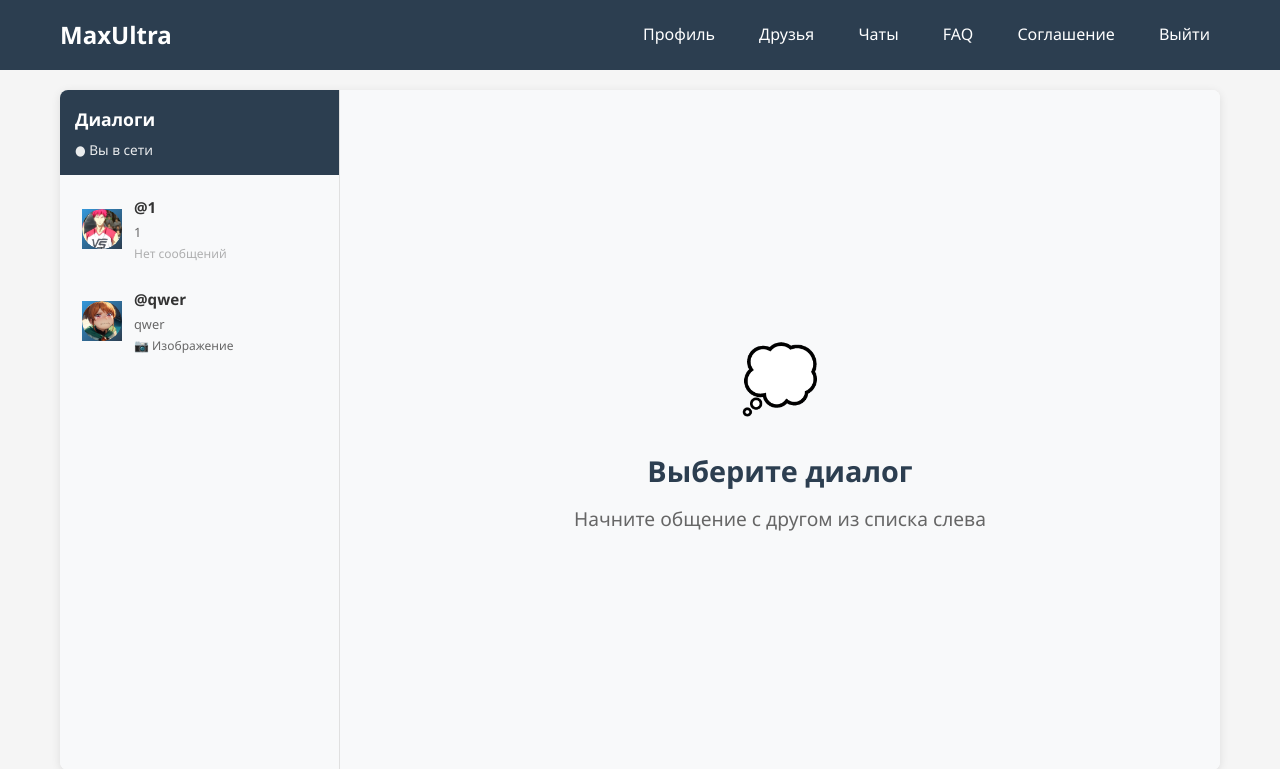
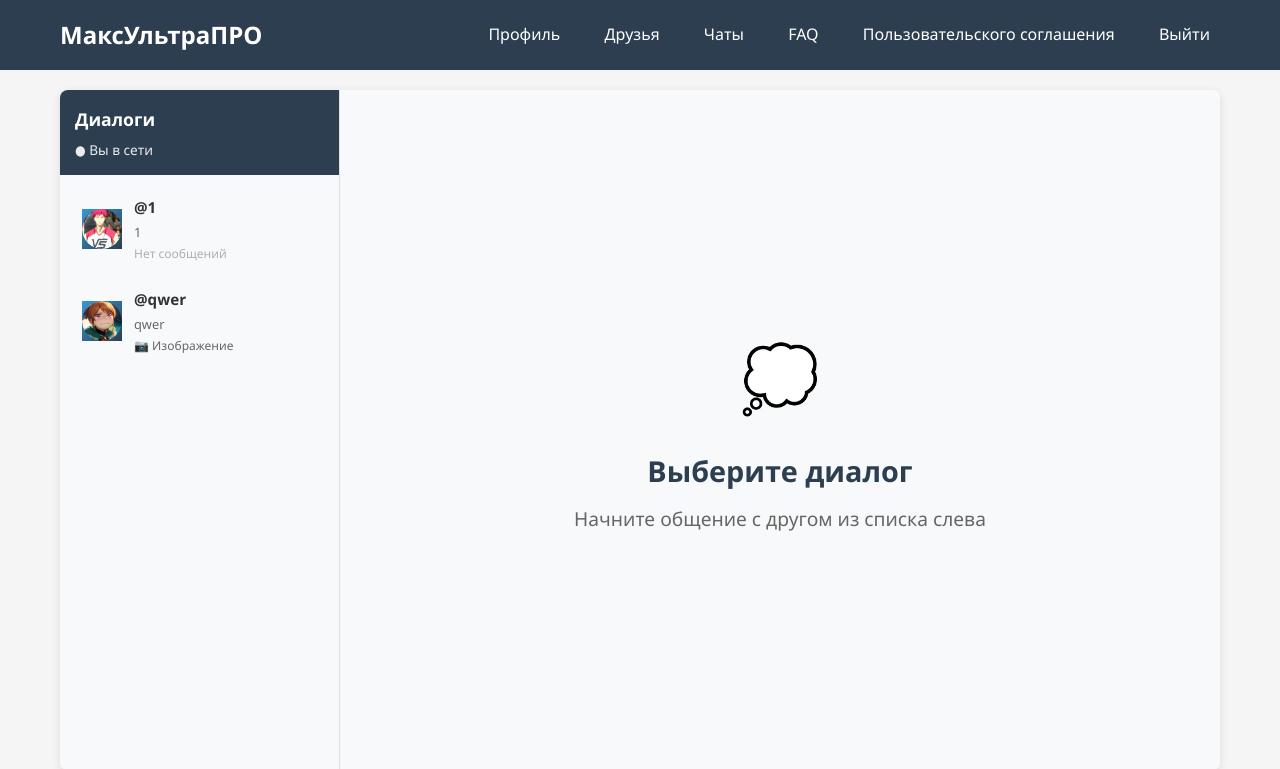
Before and after one commit to ZagustiTEL/BochkaGoblinov, a Flask app: page /chat in a window 1280 px wide. Shown: the top 769 px of the page. Run offline with Flask 3, Linux system fonts and the light colour scheme; a user stored in the database is signed in; data comes from the database, SQL or seed files in the repository.

Commit message:
Update base.html

```diff
--- a/Мессенджер MAX/templates/base.html
+++ b/Мессенджер MAX/templates/base.html
@@ -32,14 +32,14 @@
 <body>
     <nav>
         <div class="nav-container">
-            <a href="{{ url_for('index') }}" class="logo">MaxUltra</a>
+            <a href="{{ url_for('index') }}" class="logo">МаксУльтраПРО</a>
             <div class="nav-links">
                 {% if session.user_id %}
                     <a href="{{ url_for('profile') }}">Профиль</a>
                     <a href="{{ url_for('friends_list') }}">Друзья</a>
                     <a href="{{ url_for('chat') }}">Чаты</a>
                     <a href="{{ url_for('faq') }}">FAQ</a>
-                    <a href="{{ url_for('policy') }}">Соглашение</a>
+                    <a href="{{ url_for('policy') }}" target="_blank" class="policy-link">Пользовательского соглашения</a>
                     <a href="{{ url_for('logout') }}">Выйти</a>
                 {% else %}
                     <a href="{{ url_for('login') }}">Войти</a>
```
